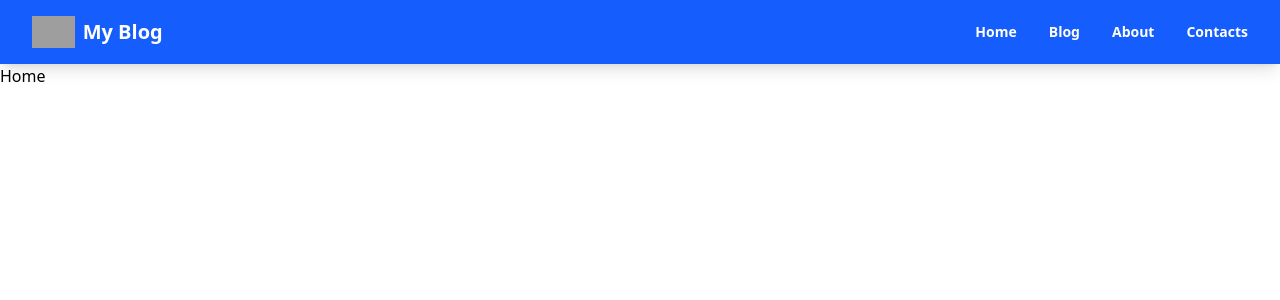
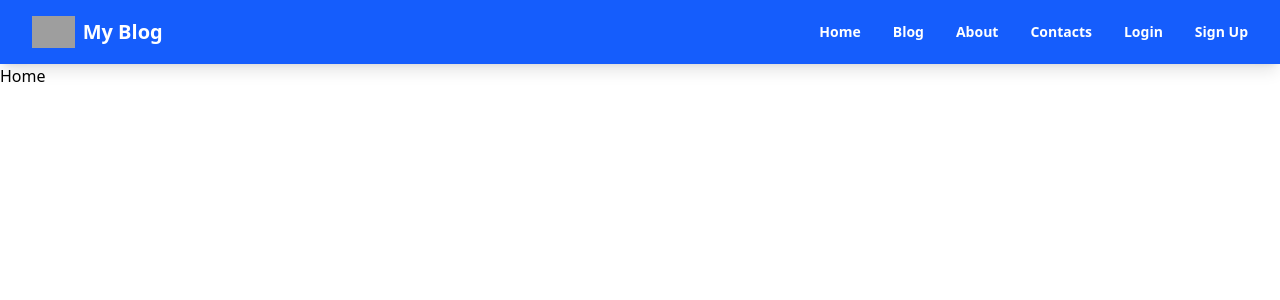
Before and after one commit to 72-mikan/blog, a Next.js app: page / in a window 1280 px wide. Shown: the top 300 px of the page. Built offline with nearby package versions, Linux system fonts and the light colour scheme; no server answers; grey boxes are pictures that could not be loaded.

Commit message:
#5 ログイン機能の調整

```diff
--- /dev/null
+++ b/src/app/api/auth/[...nextauth]/route.ts
@@ -0,0 +1,3 @@
+import { handlers } from "@/auth";
+
+export const { GET, POST } = handlers;
--- a/src/app/components/layouts/Header.tsx
+++ b/src/app/components/layouts/Header.tsx
@@ -1,11 +1,13 @@
 'use client';
 
 import Link from "next/link";
-// import { useSession } from "next-auth/react";
+import { useSession } from "next-auth/react";
 import SignOutButton from "@/app/components/layouts/SignOutButton";
 
 export default function Header() {
-  // const { data: session } = useSession();
+  const { status } = useSession();
+
+  const isAuthenticated = status === 'authenticated';
 
   return (
     <header className="bg-blue-600 text-white shadow-lg">
@@ -37,7 +39,7 @@ export default function Header() {
           <Link href="/contacts" className="text-sm font-semibold leading-6 hover:text-blue-200 transition-colors">
             Contacts
           </Link>
-          {/* {session ? (
+          {isAuthenticated ? (
             <SignOutButton />
           ) : (
             <>
@@ -48,7 +50,7 @@ export default function Header() {
                 Sign Up
               </Link>
             </>
-          )} */}
+          )}
         </div>
 
         {/* Mobile menu button */}
--- a/src/app/components/layouts/SignOutButton.tsx
+++ b/src/app/components/layouts/SignOutButton.tsx
@@ -3,7 +3,7 @@
 import { useTransition } from "react";
 import { customSignOut } from "@/lib/actions/signOut";
 
-export default function Header() {
+export default function SignOutButton() {
   const [isPending, startTransition] = useTransition();
 
   const signOut = () => {
--- a/src/app/layout.tsx
+++ b/src/app/layout.tsx
@@ -1,6 +1,7 @@
 import type { Metadata } from "next";
 import "./globals.css";
 import Header from "./components/layouts/Header";
+import { SessionProvider } from 'next-auth/react';
 
 export const metadata: Metadata = {
   title: "Create Next App",
@@ -15,8 +16,10 @@ export default function RootLayout({
   return (
     <html lang="ja">
       <body>
-        <Header />
-        {children}
+        <SessionProvider>
+          <Header />
+          {children}
+        </SessionProvider>
       </body>
     </html>
   );
--- a/src/app/page.tsx
+++ b/src/app/page.tsx
@@ -1,6 +1,7 @@
 export default function Home() {
   return (
-    <div>Home
+    <div>
+      Home
     </div>
   );
 }
--- a/src/lib/actions/signIn.ts
+++ b/src/lib/actions/signIn.ts
@@ -84,5 +84,4 @@ export async function submitSignInForm(
     }
     throw error;
   }
-
 }
```
